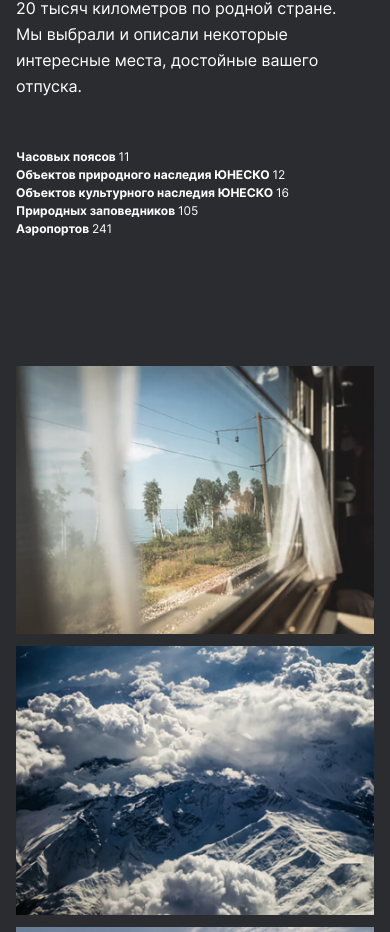
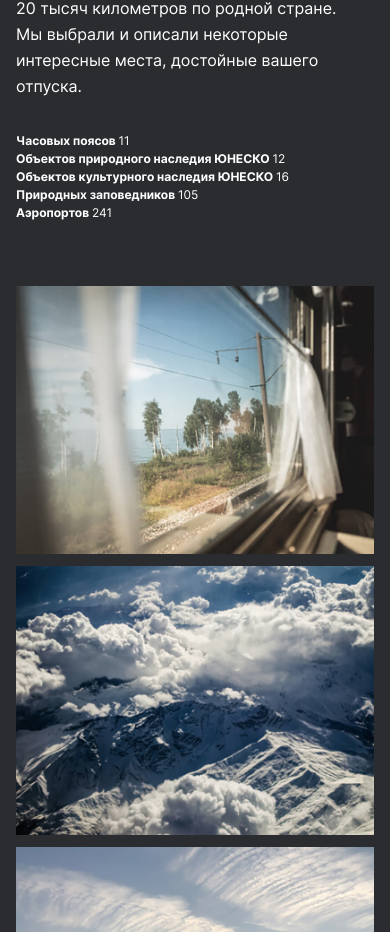
Before and after one commit to OlesyaSevostyanova/russian-travel, a plain HTML site: page index.html in a window 390 px wide. Shown: the part 1073-2005 px from the top of the page. Drawn offline with Linux system fonts and the light colour scheme.

Commit message:
исправление по ревью - правки для intro__list

```diff
--- a/blocks/intro/__list/intro__list.css
+++ b/blocks/intro/__list/intro__list.css
@@ -2,6 +2,7 @@
   list-style-type: none;
   width: 100%;
   box-sizing: border-box;
+  margin: 0;
   padding: 0 148px;
 }
 
@@ -15,7 +16,6 @@
 @media screen and (max-width: 1023px) {
 
   .intro__list {
-    margin-bottom: 88px;
     padding: 0 24px;
   }
 }
@@ -23,7 +23,6 @@
 @media screen and (max-width: 767px) {
 
   .intro__list {
-    margin-bottom: 64px;
     padding: 0 16px;
   }
 }
```
